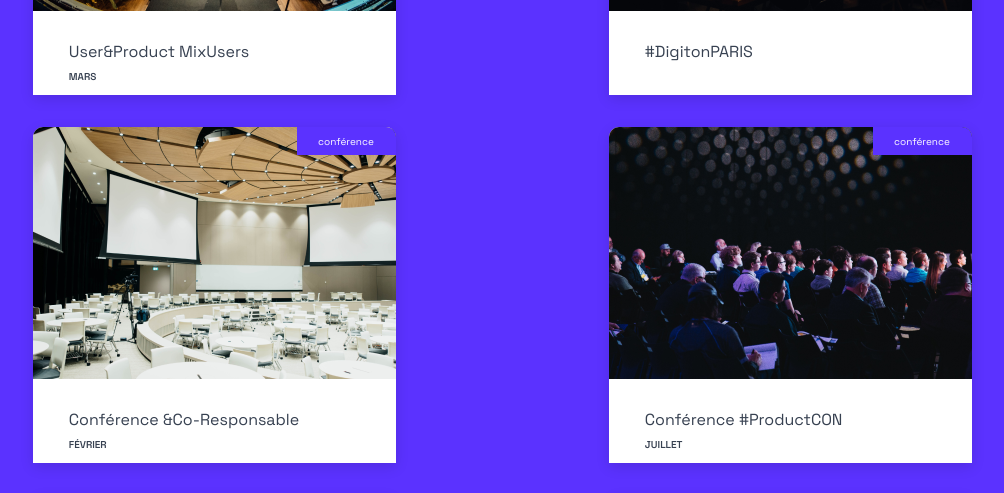
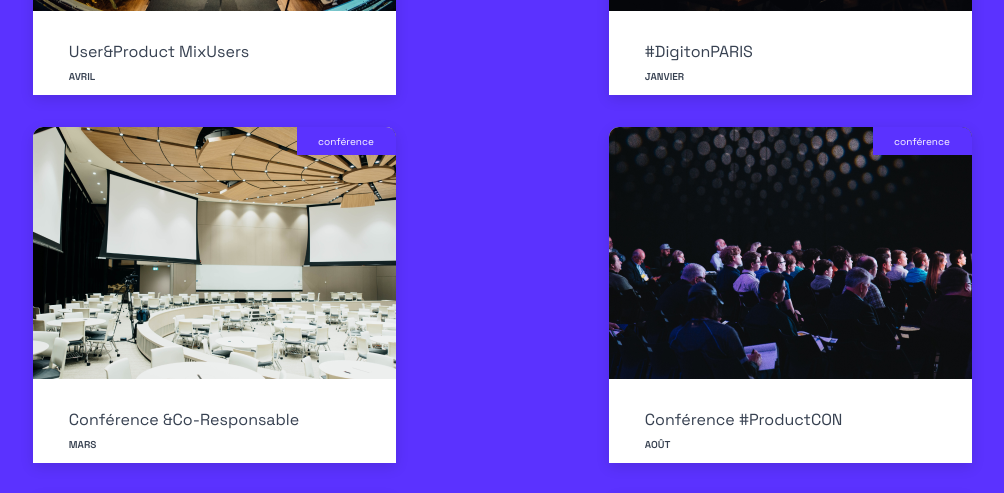
Before and after one commit to WOS199/PR10-Repo, a React (Create React App) app: page / in a window 1280 px wide. Shown: the part 2247-2740 px from the top of the page, without its empty margins (138-1142 px from the left). Built offline with nearby package versions, Linux system fonts and the light colour scheme.

Commit message:
EVENTS : Select is now fully fonctionnal. All months are correctly displayed

```diff
--- a/src/components/Select/index.js
+++ b/src/components/Select/index.js
@@ -16,7 +16,7 @@ const Select = ({
   const [value, setValue] = useState();
   const [collapsed, setCollapsed] = useState(true);
   const changeValue = (newValue) => {
-    onChange();
+    onChange(newValue); // ---- Ajout de la valeur 'newValue' ---- //
     setValue(newValue);
     setCollapsed(newValue);
   };
--- a/src/containers/Events/index.js
+++ b/src/containers/Events/index.js
@@ -13,11 +13,11 @@ const EventList = () => {
   const { data, error } = useData();
   const [type, setType] = useState();
   const [currentPage, setCurrentPage] = useState(1);
-  const filteredEvents = (
-    (!type
-      ? data?.events
-      : data?.events) || []
-  ).filter((event, index) => {
+
+  const filteredByType = data?.events.filter(event => !type || event.type === type) || [];
+
+  const filteredEvents =
+    filteredByType.filter((event, index) => {
     if (
       (currentPage - 1) * PER_PAGE <= index &&
       PER_PAGE * currentPage > index
@@ -26,6 +26,7 @@ const EventList = () => {
     }
     return false;
   });
+
   const changeType = (evtType) => {
     setCurrentPage(1);
     setType(evtType);
@@ -59,14 +60,14 @@ const EventList = () => {
               </Modal>
             ))}
           </div>
-          <div className="Pagination">
+          {<div className="Pagination">
             {[...Array(pageNumber || 0)].map((_, n) => (
               // eslint-disable-next-line react/no-array-index-key
               <a key={n} href="#events" onClick={() => setCurrentPage(n + 1)}>
                 {n + 1}
               </a>
             ))}
-          </div>
+          </div>}
         </>
       )}
     </>
--- a/src/helpers/Date/index.js
+++ b/src/helpers/Date/index.js
@@ -1,16 +1,16 @@
 export const MONTHS = {
-  1: "janvier",
-  2: "février",
-  3: "mars",
-  4: "avril",
-  5: "mai",
-  6: "juin",
-  7: "juillet",
-  8: "août",
-  9: "septembre",
-  10: "octobre",
-  11: "novembre",
-  12: "décembre",
+  0: "janvier",
+  1: "février",
+  2: "mars",
+  3: "avril",
+  4: "mai",
+  5: "juin",
+  6: "juillet",
+  7: "août",
+  8: "septembre",
+  9: "octobre",
+  10: "novembre",
+  11: "décembre",  // Modification de l'index des mois //
 };
 
 export const getMonth = (date) => MONTHS[date.getMonth()];
--- a/src/pages/Home/style.scss
+++ b/src/pages/Home/style.scss
@@ -130,6 +130,7 @@ p {
   top: -32px;
   background-color: white;
   width: 100%;
+  overflow: hidden;
 }
 
 footer {
```
